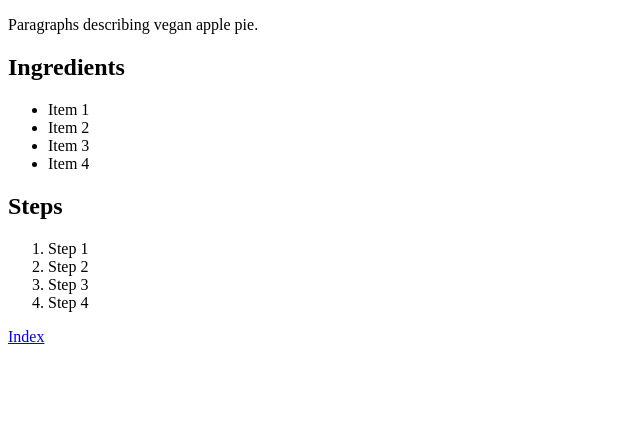
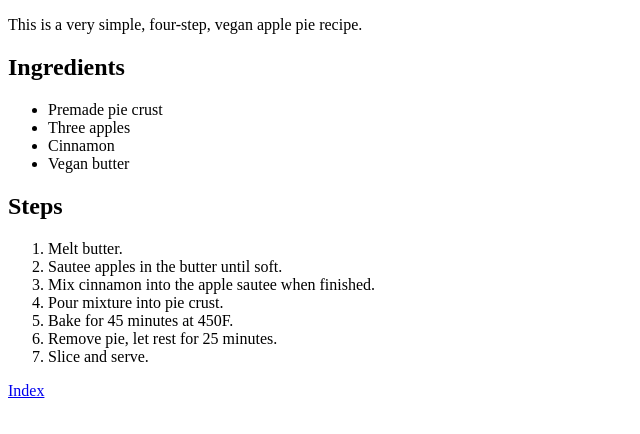
Before and after one commit to NickCisneros/odin-recipes, a plain HTML site: page recipes/veganapplepie.html in a window 1280 px wide. Shown: the part 324-758 px from the top of the page, without its empty margins (0-640 px from the left). Drawn offline with Linux system fonts and the light colour scheme.

Commit message:
Add more detail to the recipes

```diff
--- a/recipes/veganapplepie.html
+++ b/recipes/veganapplepie.html
@@ -9,22 +9,26 @@
     <h1>Vegan Apple Pie</h1>
     <img src="images/Vegan_apple_pie_(9724296206).jpg" alt="Apple Pie" width="300">
     <h2>Description</h2>
-    Paragraphs describing vegan apple pie.
+    This is a very simple, four-step, vegan apple pie recipe.
+    <!--Simple to an extreme because I'm practicing the formatting.-->
 
     <h2>Ingredients</h2>
     <ul>
-        <li>Item 1</li>
-        <li>Item 2</li>
-        <li>Item 3</li>
-        <li>Item 4</li>
+        <li>Premade pie crust</li>
+        <li>Three apples</li>
+        <li>Cinnamon</li>
+        <li>Vegan butter</li>
     </ul>
 
     <h2>Steps</h2>
     <ol>
-        <li>Step 1</li>
-        <li>Step 2</li>
-        <li>Step 3</li>
-        <li>Step 4</li>
+        <li>Melt butter.</li>
+        <li>Sautee apples in the butter until soft.</li>
+        <li>Mix cinnamon into the apple sautee when finished.</li>
+        <li>Pour mixture into pie crust.</li>
+        <li>Bake for 45 minutes at 450F.</li>
+        <li>Remove pie, let rest for 25 minutes.</li>
+        <li>Slice and serve.</li>
     </ol>
 <a href="../index.html">Index</a>
 </body>
```
Also changed, not shown: recipes/vegancherrypie.html (+11 -9 lines), recipes/veganpumpkinpie.html (+11 -9 lines).
